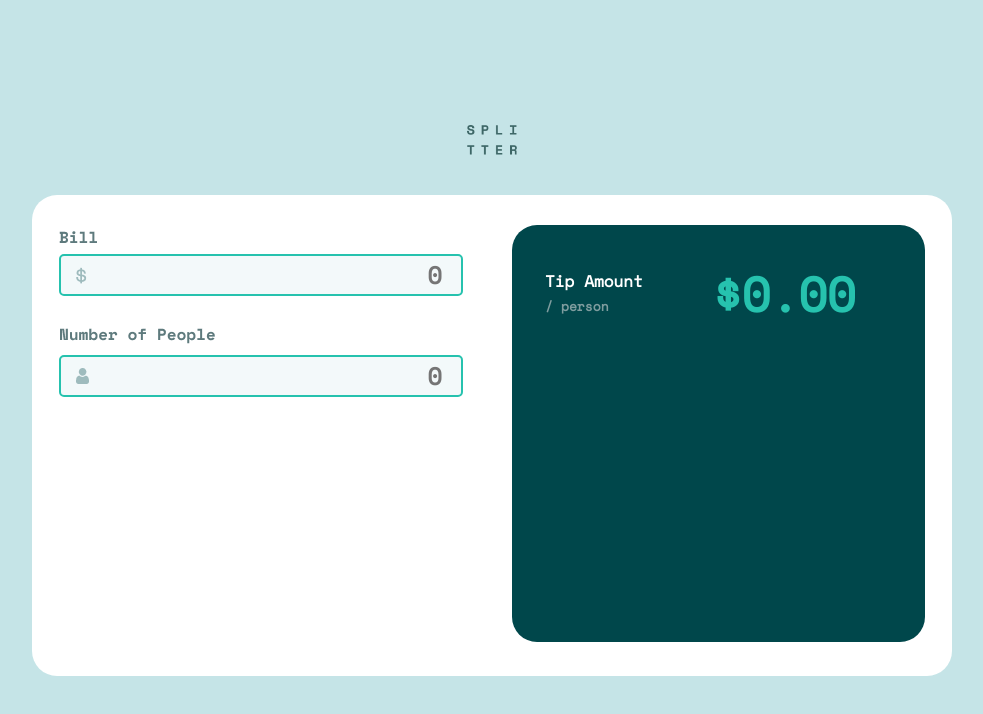
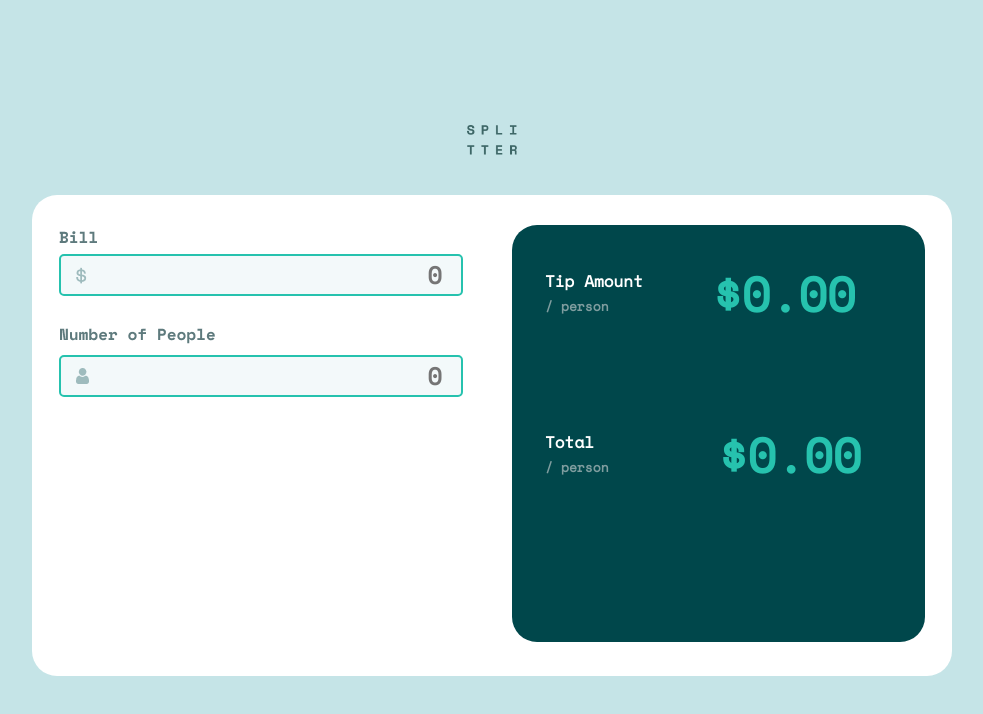
Before and after one commit to DavidPerelman/tip-calculator-app, a React (Create React App) app: page / in a window 1280 px wide. Shown: the top 714 px of the page, without its empty margins (148-1131 px from the left). Built offline with nearby package versions, Linux system fonts and the light colour scheme.

Commit message:
make the calculation

```diff
--- a/src/containers/CalculatorInputs/CalculatorInputs.css
+++ b/src/containers/CalculatorInputs/CalculatorInputs.css
@@ -1,3 +1,9 @@
+input::-webkit-outer-spin-button,
+input::-webkit-inner-spin-button {
+  -webkit-appearance: none;
+  margin: 0;
+}
+
 .CalculatorInputs-container {
   display: flex;
   flex-direction: column;
--- a/src/containers/CalculatorInputs/CalculatorInputs.js
+++ b/src/containers/CalculatorInputs/CalculatorInputs.js
@@ -1,18 +1,10 @@
-import React, { useState } from 'react';
+import React from 'react';
 import Container from '../../components/Container/Container';
 import billHeader from '../../asset/bill.png';
 import numberOfPeopleIconHeader from '../../asset/number-of-people.png';
 import './CalculatorInputs.css';
 
-const CalculatorInputs = ({
-  bill,
-  numberOfPeople,
-  changeNumberOfPeopleInput,
-  changeBillInput,
-}) => {
-  //   const [bill, setBill] = useState('');
-  //   const [numberOfPeople, setNumberOfPeople] = useState('');
-
+const CalculatorInputs = ({ changeNumberOfPeopleInput, changeBillInput }) => {
   return (
     <div data-testid='CalculatorInputs'>
       <Container size='medium' color='white'>
@@ -22,12 +14,11 @@ const CalculatorInputs = ({
             <div className='wrapper'>
               <div className='dollar-icon'></div>
               <input
-                type='text'
+                type='number'
                 placeholder='0'
                 onChange={changeBillInput}
                 data-testid='billInput'
                 className='bill-input'
-                value={bill || ''}
               />
             </div>
           </div>
@@ -41,12 +32,11 @@ const CalculatorInputs = ({
             <div className='wrapper'>
               <div className='person-icon'></div>
               <input
-                type='text'
+                type='number'
                 placeholder='0'
                 onChange={changeNumberOfPeopleInput}
                 data-testid='numberOfPeopleInput'
                 className='number-of-people-input'
-                value={numberOfPeople || ''}
               />
             </div>
           </div>
--- a/src/containers/CalculatorOutputs/CalculatorOutputs.css
+++ b/src/containers/CalculatorOutputs/CalculatorOutputs.css
@@ -60,3 +60,22 @@
   flex-direction: row;
   /* padding-left: 30px; */
 }
+
+.total-output {
+  /* padding-left: 50px;
+  padding-top: 50px; */
+  padding: 8% 8%;
+  display: flex;
+  flex-direction: row;
+  gap: 110px;
+}
+
+.total-text-output {
+  align-self: center;
+}
+
+.total-value-output {
+  display: flex;
+  flex-direction: row;
+  /* padding-left: 30px; */
+}
--- a/src/containers/CalculatorOutputs/CalculatorOutputs.js
+++ b/src/containers/CalculatorOutputs/CalculatorOutputs.js
@@ -1,13 +1,8 @@
-import React, { useEffect } from 'react';
+import React from 'react';
 import Container from '../../components/Container/Container';
 import './CalculatorOutputs.css';
 
-const CalculatorOutputs = ({
-  bill,
-  numberOfPeople,
-  tipAmount,
-  totalPayPerPerson,
-}) => {
+const CalculatorOutputs = ({ totalTipPerPerson, totalBillPerPerson }) => {
   return (
     <div data-testid='CalculatorOutputs'>
       <Container size='medium' color='green'>
@@ -22,11 +17,31 @@ const CalculatorOutputs = ({
               data-testid='tipAmountOutput'
               className='text-48 text-light-sea-green'
             >
-              {`${tipAmount.toLocaleString('en-US', {
+              {`${totalTipPerPerson.toLocaleString('en-US', {
                 style: 'currency',
                 currency: 'USD',
               })}`}
-              {/* ${tipAmount} */}
+            </span>
+          </div>
+        </div>
+
+        <br />
+
+        <div className='total-output'>
+          <div className='total-text-output'>
+            <span className='text-16 text-white'>Total</span>
+            <br />
+            <span className='text-13 text-gray-green'>/ person</span>
+          </div>
+          <div className='total-value-output'>
+            <span
+              data-testid='tipAmountOutput'
+              className='text-48 text-light-sea-green'
+            >
+              {`${totalBillPerPerson.toLocaleString('en-US', {
+                style: 'currency',
+                currency: 'USD',
+              })}`}
             </span>
           </div>
         </div>
--- a/src/pages/Layout/Layout.js
+++ b/src/pages/Layout/Layout.js
@@ -6,33 +6,38 @@ import CalculatorInputs from '../../containers/CalculatorInputs/CalculatorInputs
 import CalculatorOutputs from '../../containers/CalculatorOutputs/CalculatorOutputs';
 
 const Layout = () => {
-  const [bill, setBill] = useState('');
+  const [bill, setBill] = useState(0);
   const [tipPercent, setTipPercent] = useState(0.15);
-  const [numberOfPeople, setNumberOfPeople] = useState('');
-  const [tipAmount, setTipAmount] = useState('0.00');
+  const [totalTip, setTotalTip] = useState(0);
+  const [numberOfPeople, setNumberOfPeople] = useState(0);
+  const [totalTipPerPerson, setTotalTipPerPerson] = useState(0);
+  const [totalBillPerPerson, setTotalBillPerPerson] = useState(0);
+  const [error, setError] = useState('');
 
   useEffect(() => {
-    setTipAmount((tipPercent * bill) / 5);
-  }, [bill, tipPercent, numberOfPeople]);
+    if (bill === 0) {
+      return;
+    } else if (numberOfPeople < 1) {
+      console.log(`Can't be zero`);
+      // setTipPercent(0);
+      setTotalTipPerPerson(0);
+      setTotalBillPerPerson(0);
+      return setError(`Can't be zero`);
+    } else {
+      setTotalTipPerPerson((bill * tipPercent) / numberOfPeople);
+      setTotalBillPerPerson(bill / numberOfPeople + totalTipPerPerson);
+    }
+  }, [bill, tipPercent, totalTipPerPerson, numberOfPeople]);
 
   const changeBillInput = (e) => {
     e.preventDefault();
-    if (e.target.value === '') {
-      setBill(0);
-    } else {
-      setBill(parseInt(e.target.value));
-      console.log(parseInt(bill));
-    }
+    setBill(Number(e.target.value));
+    setTotalTip(Number(tipPercent * bill));
   };
 
   const changeNumberOfPeopleInput = (e) => {
     e.preventDefault();
-    if (e.target.value === '') {
-      setNumberOfPeople(0);
-    } else {
-      setNumberOfPeople(parseInt(e.target.value));
-      console.log(parseInt(numberOfPeople));
-    }
+    setNumberOfPeople(Number(e.target.value));
   };
 
   return (
@@ -50,8 +55,8 @@ const Layout = () => {
               changeNumberOfPeopleInput={changeNumberOfPeopleInput}
             />
             <CalculatorOutputs
-              tipAmount={tipAmount}
-              setTipAmount={setTipAmount}
+              totalTipPerPerson={totalTipPerPerson}
+              totalBillPerPerson={totalBillPerPerson}
             />
           </div>
         </Container>
```
Also changed, not shown: src/components/Input/Input.js (added, +25 -0 lines).
